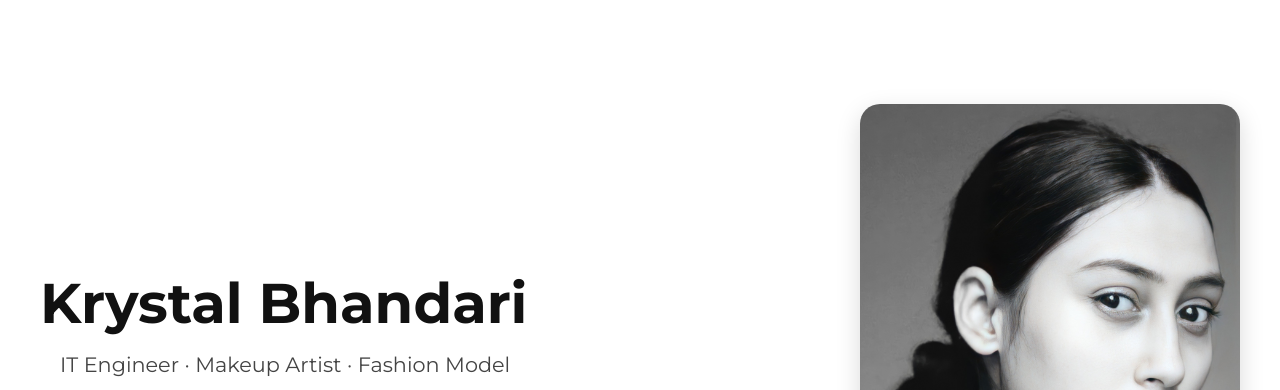
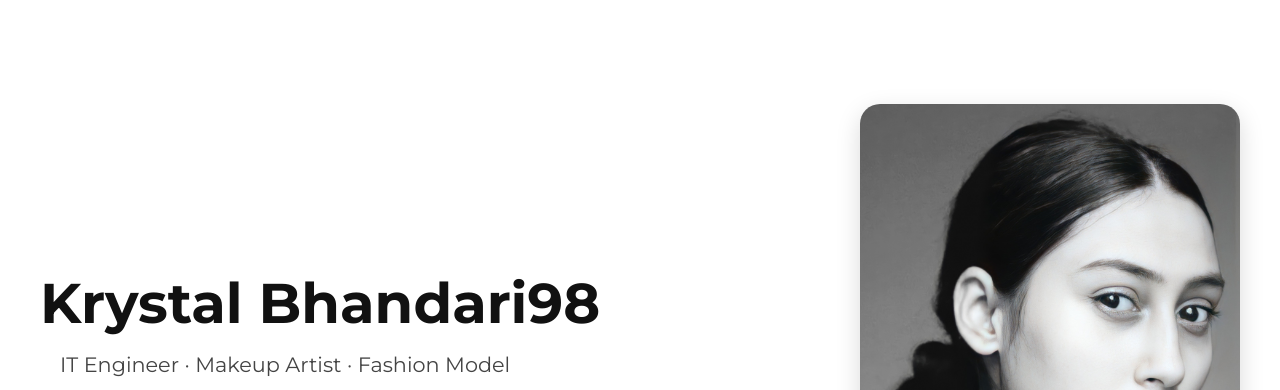
Before and after one commit to krystal2001/krystal-bhandari, a plain HTML site: page index.html in a window 1280 px wide. Shown: the top 390 px of the page. Drawn offline with Linux system fonts and the light colour scheme.

Commit message:
Updated HTML code

```diff
--- a/index.html
+++ b/index.html
@@ -3,7 +3,7 @@
 <head>
   <meta charset="UTF-8">
   <meta name="viewport" content="width=device-width, initial-scale=1.0">
-  <title>Krystal Bhandari - Portfolio</title>
+  <title>Krystal Bhandari's website</title>
   <link href="https://fonts.googleapis.com/css2?family=Montserrat:wght@400;700&display=swap" rel="stylesheet">
   <link rel="stylesheet" href="https://cdnjs.cloudflare.com/ajax/libs/font-awesome/6.4.0/css/all.min.css">
   <style>
@@ -126,7 +126,7 @@
 <body>
   <div class="container">
     <div class="content">
-      <h1>Krystal Bhandari</h1>
+      <h1>Krystal Bhandari98</h1>
       <h2> IT Engineer · Makeup Artist · Fashion Model</h2>
       <div class="contact">
         <a href="https://wa.me/9816451989" target="_blank"><i class="fab fa-whatsapp"></i> WhatsApp</a>
```
